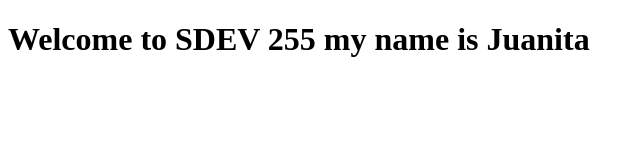
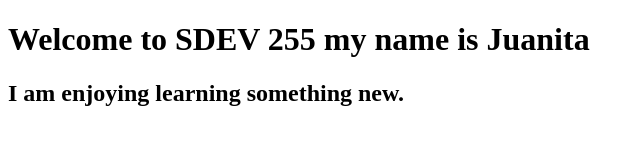
Before and after one commit to jgranger3/SDEV-255-M01, a plain HTML site: page index.html in a window 1280 px wide. Shown: the whole page, without its empty margins (0-644 px from the left). Drawn offline with Linux system fonts and the light colour scheme.

Commit message:
I added an h2 stating " I am enjoying learning something new."

```diff
--- a/index.html
+++ b/index.html
@@ -10,6 +10,7 @@
 
 <body>
   <h1> Welcome to SDEV 255 my name is Juanita </h1>
+    <h2>I am enjoying learning something new. </h2>
   <script src="script.js"></script>
 </body>
 
```
